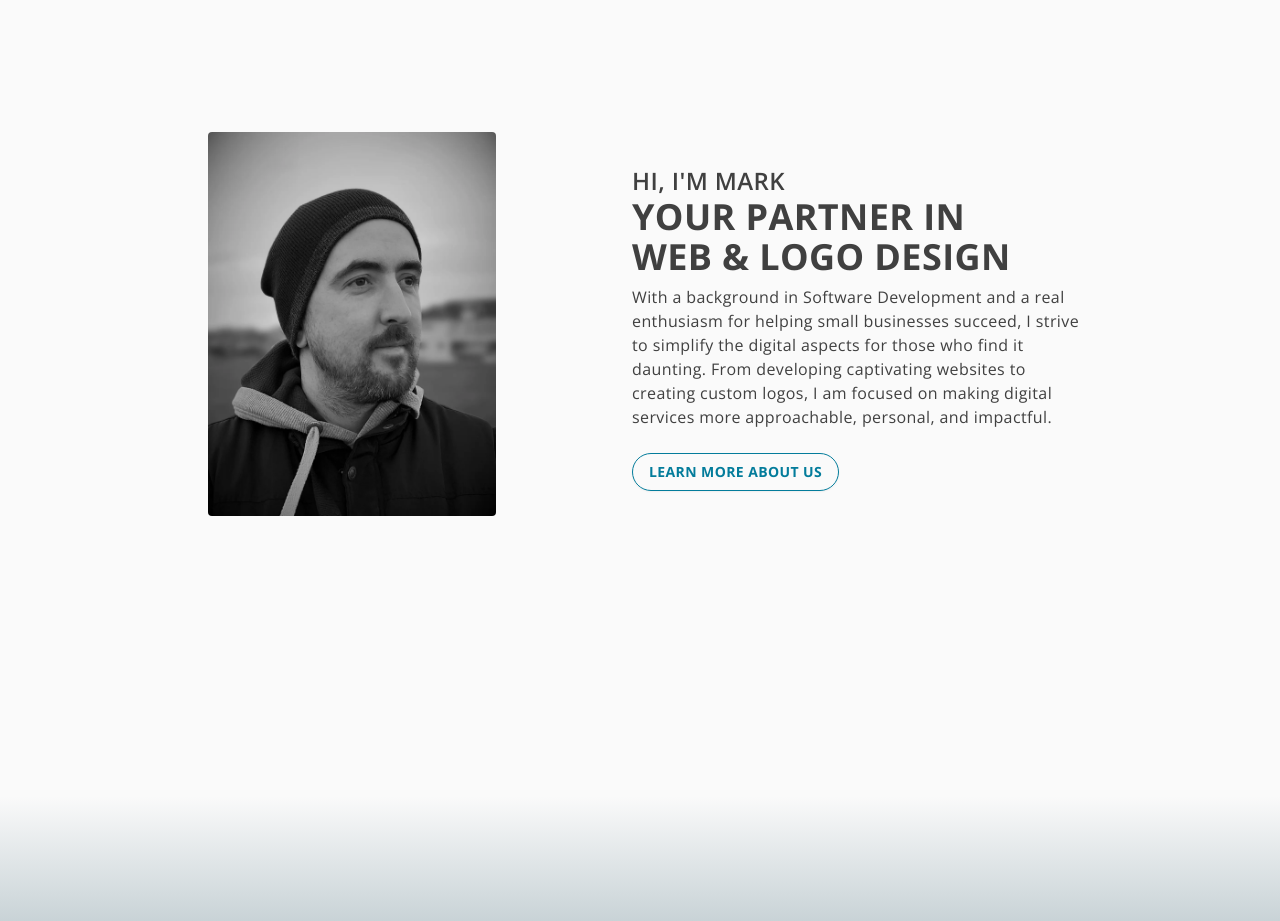
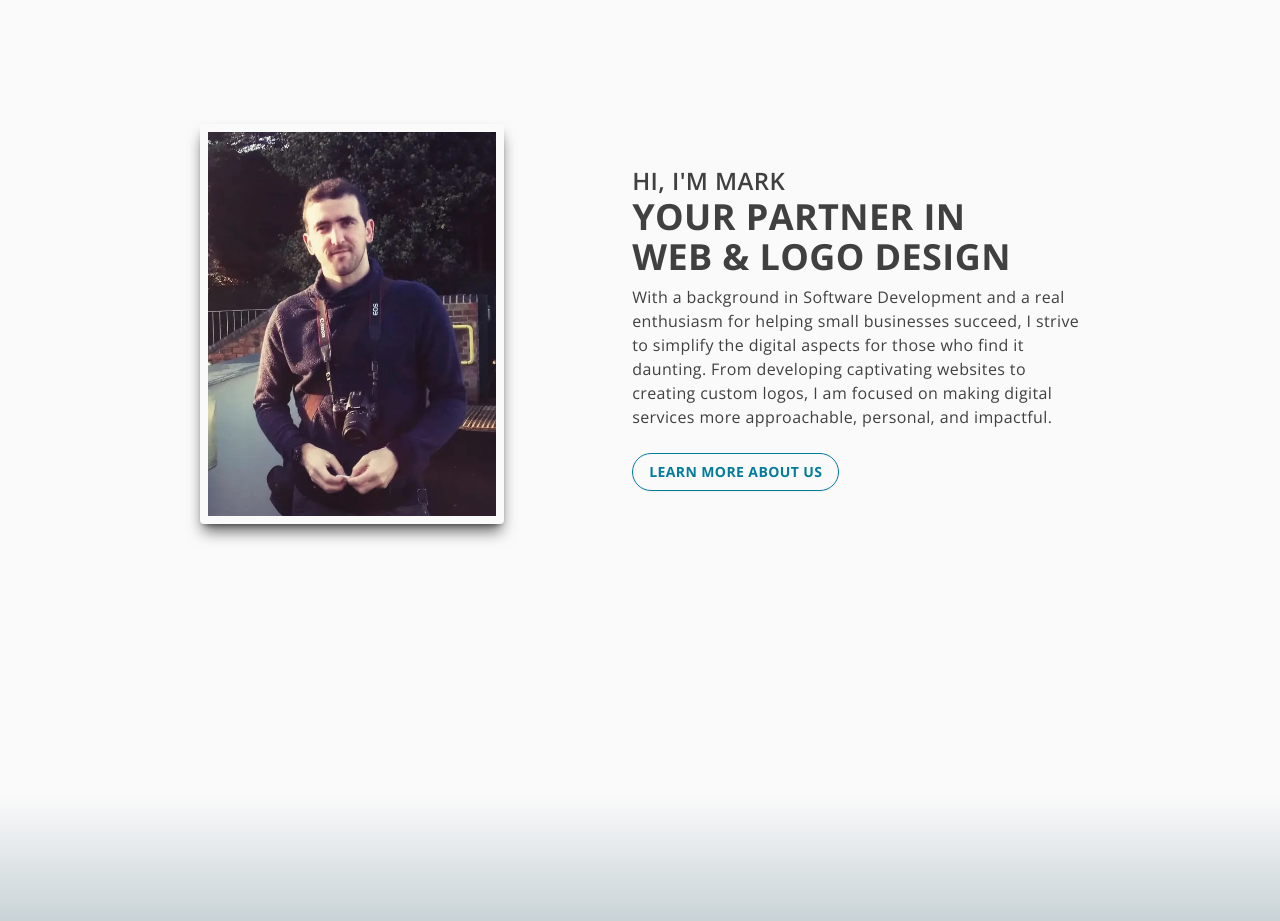
Before and after one commit to KramYengir/rigneymade, a Next.js app: page / in a window 1280 px wide. Shown: the part 3660-4581 px from the top of the page. Built offline with nearby package versions, Linux system fonts and the light colour scheme.

Commit message:
change about profile image

```diff
--- a/components/Home/AboutSection.tsx
+++ b/components/Home/AboutSection.tsx
@@ -9,9 +9,9 @@ const AboutSection = () => {
         <p className="sub-heading">- our story -</p>
       </div>
       <div className="rm-container flex flex-wrap items-center justify-center gap-x-32 gap-y-12 py-32">
-        <div className="rounded-xl overflow-hidden border-8 border-transparent dark:border-rm-primary-50">
+        <div className="rounded-sm overflow-hidden border-8 border-transparent shadow-lg shadow-black/60 dark:border-rm-primary-50">
           <img
-            src={"/images/profile-img.webp"}
+            src={"/images/me-with-camera.webp"}
             alt="profile picture of Mark Rigney"
             className=" h-96 w-auto"
           />
```
Also changed, not shown: public/images/me-with-camera.webp (added).
